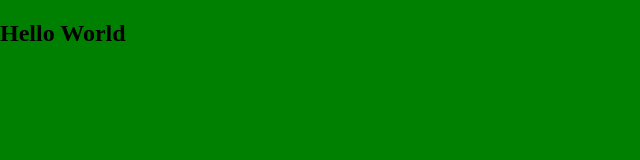
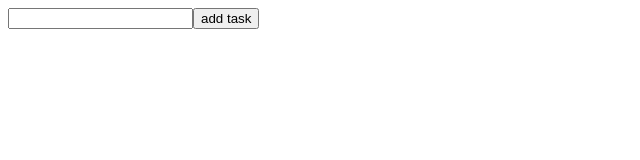
Before and after one commit to Krishna-Potter/todo-application, a website built with webpack: page src/index.html in a window 1280 px wide. Shown: the whole page, without its empty margins (0-640 px from the left). Built offline with nearby package versions, Linux system fonts and the light colour scheme.

Commit message:
add textbox and button using Js DOM

```diff
--- a/src/index.js
+++ b/src/index.js
@@ -1,9 +1,14 @@
 import "./styles/index.scss";
 
 const body = document.body;
-
 const div = document.createElement("div");
-
 body.appendChild(div);
 
-div.innerHTML = "<h2>Hello World</h2>";
+const textBox = document.createElement("input");
+textBox.setAttribute("id", "getTaskBox");
+div.appendChild(textBox);
+
+const button = document.createElement("button");
+button.innerHTML = "add task";
+button.setAttribute("onclick", "addTask()");
+div.appendChild(button);
--- a/src/styles/_global.scss
+++ b/src/styles/_global.scss
@@ -1,6 +1,3 @@
 body {
-  background-color: green;
-  margin: 0;
-  display: flex;
-  font-style: responsive;
+  background-color: #fff;
 }
```
